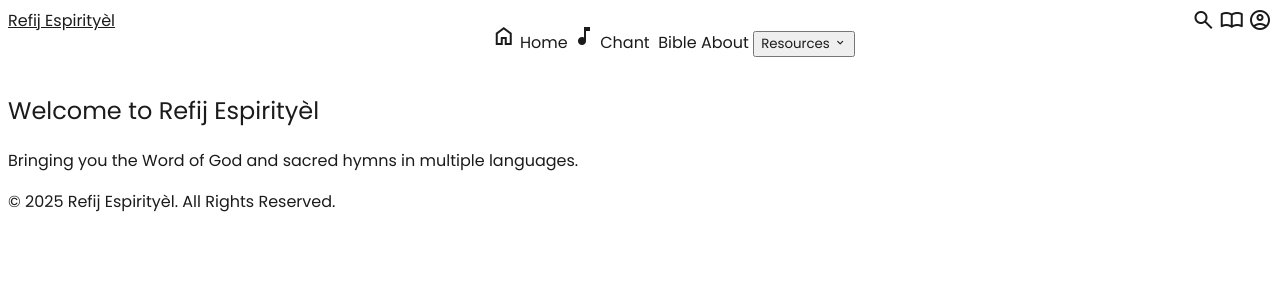
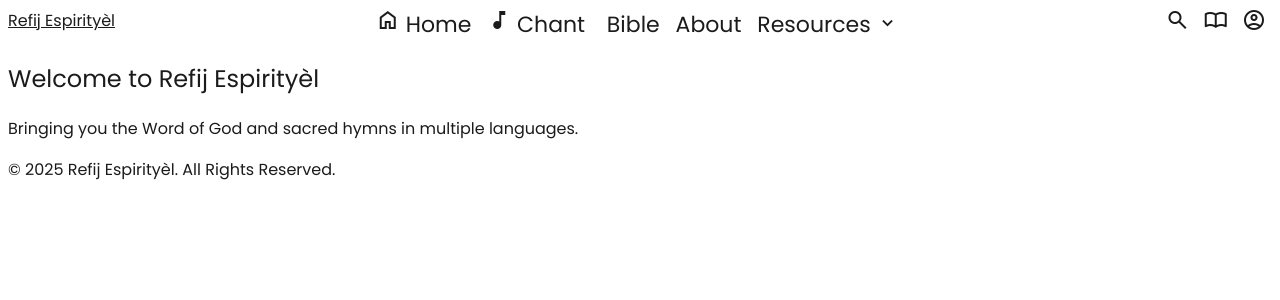
Before and after one commit to cjpx/PathOfGrace, a Django app: page / in a window 1280 px wide. Shown: the top 300 px of the page. Run offline with Django 5.2, Linux system fonts and the light colour scheme.

Commit message:
feat: added more style

```diff
--- a/chant/static/chant/main.css
+++ b/chant/static/chant/main.css
@@ -159,7 +159,7 @@
 }
 *{
     font-family: "Poppins", var(--font-sans);
-    font-weight: 400;
+    font-weight: var(--font-weight-normal);
     font-style: var(--font-style-normal);
     color: var(--color-black);
 }
@@ -169,10 +169,43 @@
     display: flex;
     justify-content: space-between;
 }
+.nav-links{
+    font-size: var(--font-size-2xl);
+    padding: 0px;
+    margin: 0px;
+}
 
+.dropdown{
+    position: relative;
+    display: inline-block;
+    padding: 0;
+    margin: 0;
+    font-size: var(--font-size-2xl);
+}
+ .dropdown .dropbtn{
+    border: none;
+    background: none;
+    padding: 0;
+    margin: 0;
+    font-family: inherit;
+}
+.dropbtn {
+    font-size: var(--font-size-2xl); /* Adjust as needed */
+    font-weight: var(--font-weight-normal); /* Makes the text bolder */
+    padding: 10px 15px; /* Adjust padding for better spacing */
+}
+.dropdown:hover .dropdown-content{
+    display: block;
+}
+.dropdown-content a{
+    justify-content: center;
+    display: block;
+}
 .navbar ul li{
     list-style: none;
     display: inline;
+    padding: 0 3px 0 2px;
+    margin: 0 3px 0 2px;
 }
 .navbar ul li a{
     text-decoration: none;
@@ -182,3 +215,15 @@
     display: none;
     position: absolute;
 }
+
+
+.nav-icons a{
+    display: inline;
+    justify-content: space-between;
+    padding: 0 3px 0 2px;
+    margin: 0 3px 0 2px;
+}
+/* Material Icons style*/
+.material-symbols-outlined.navbar-left{
+    font-size: var(--font-size-4xl);
+}
--- a/chant/templates/chant/home.html
+++ /dev/null
@@ -1 +0,0 @@
-{% extends 'chant/index.html' %}
```
